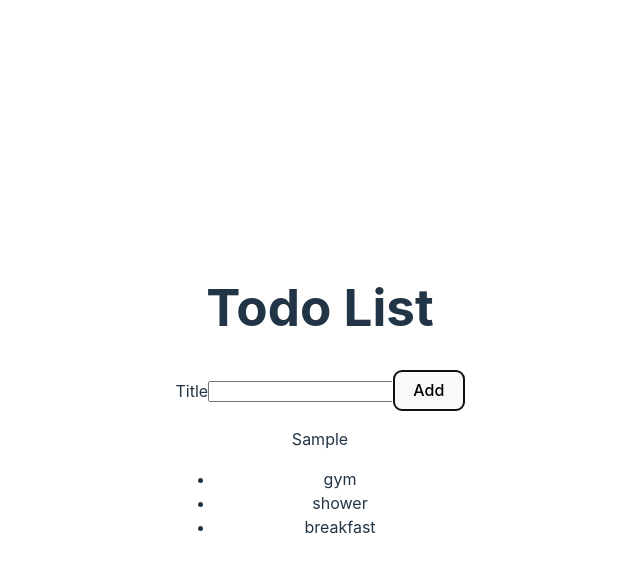
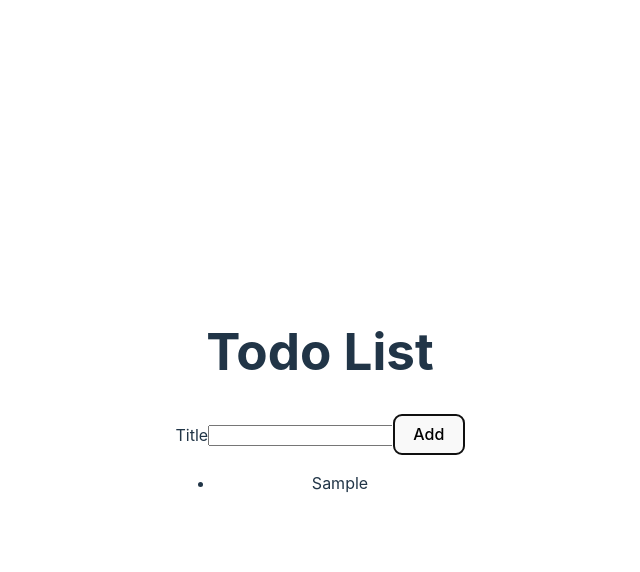
Before and after one commit to pascascio/react-todo, a React (Vite) app: page / in a window 1280 px wide. Both pictures are taken after typing "Sample" into the empty fields and a click on the button "Add". Shown: the top 572 px of the page, without its empty margins (320-960 px from the left). Built offline with nearby package versions, Linux system fonts and the light colour scheme.

Commit message:
move Todo List into State, Control Add Todo Input, Add New Todo to List

```diff
--- a/src/AddTodoForm.jsx
+++ b/src/AddTodoForm.jsx
@@ -1,17 +1,32 @@
-function AddTodoForm(props){
+import {useState} from 'react';
+import React from 'react';
+
+
+function AddTodoForm({onAddTodo,}){
+
+const [todoTitle, setTodoTitle] = React.useState('');
+
+function handleTitleChange(event){
+let newTodoTitle = event.target.value;
+setTodoTitle(newTodoTitle);
+}
 
 function handleAddTodo(event){
     event.preventDefault()
-    let todoTitle = event.target.title.value;
-    console.log(todoTitle);
-    event.target.reset();
-    props.onAddTodo(todoTitle);
+    onAddTodo({
+        title: todoTitle,
+        id: Date.now(),
+    });
+   setTodoTitle('');
+
 }
+
+
 
 return(
     <form onSubmit = {handleAddTodo}>
         <label htmlFor = "todoTitle">Title</label>
-        <input name = "title" type = "text" id = "todoTitle"></input>
+        <input name = "title" type = "text" id = "todoTitle" value={todoTitle} onChange={handleTitleChange}></input>
         <button>Add</button>
     </form>
 )
--- a/src/App.jsx
+++ b/src/App.jsx
@@ -6,14 +6,18 @@ import AddTodoForm from './AddTodoForm'
 
 function App() {
 
-  const [newTodo, setNewTodo] = React.useState('');
+  const [todoList, setTodoList] = React.useState([]);
+
+  function addTodo(newTodo){
+    setTodoList([...todoList, newTodo])
+  }
+
 
   return(
   <>
    <h1>Todo List</h1>
-   <AddTodoForm onAddTodo = {setNewTodo}/>
-   <p>{newTodo}</p>
-   <TodoList/>
+   <AddTodoForm onAddTodo = {addTodo}/>
+   <TodoList todoList = {todoList}/>
   </>
   )
 }
--- a/src/TodoList.jsx
+++ b/src/TodoList.jsx
@@ -1,24 +1,13 @@
 import React from 'react';
 import TodoListItem from './TodoListItem';
 
-const todoList = [
-    {id:"0",
-    title: "gym"
-    },
-     {id:"1",
-      title: "shower"
-    },
-     {id:"2",
-     title: "breakfast"
-    }
-     ];
+function TodoList({todoList}){
 
-function TodoList(){
     return(
         <ul>
             {
               todoList.map(
-                (item) => <TodoListItem todo = {item.title} key= {item.id} />
+                (item) => <TodoListItem todo = {item.title} key={item.id} />
               )
             }
         </ul>
--- a/src/TodoListItem.jsx
+++ b/src/TodoListItem.jsx
@@ -1,6 +1,6 @@
-function TodoListItem(props){
+function TodoListItem({todo}){
 return(
-    <li> {props.todo}</li>
+    <li> {todo}</li>
 )
 }
 
```
Also changed, not shown: 1 other file (tests, documents, lock files or other folders).
